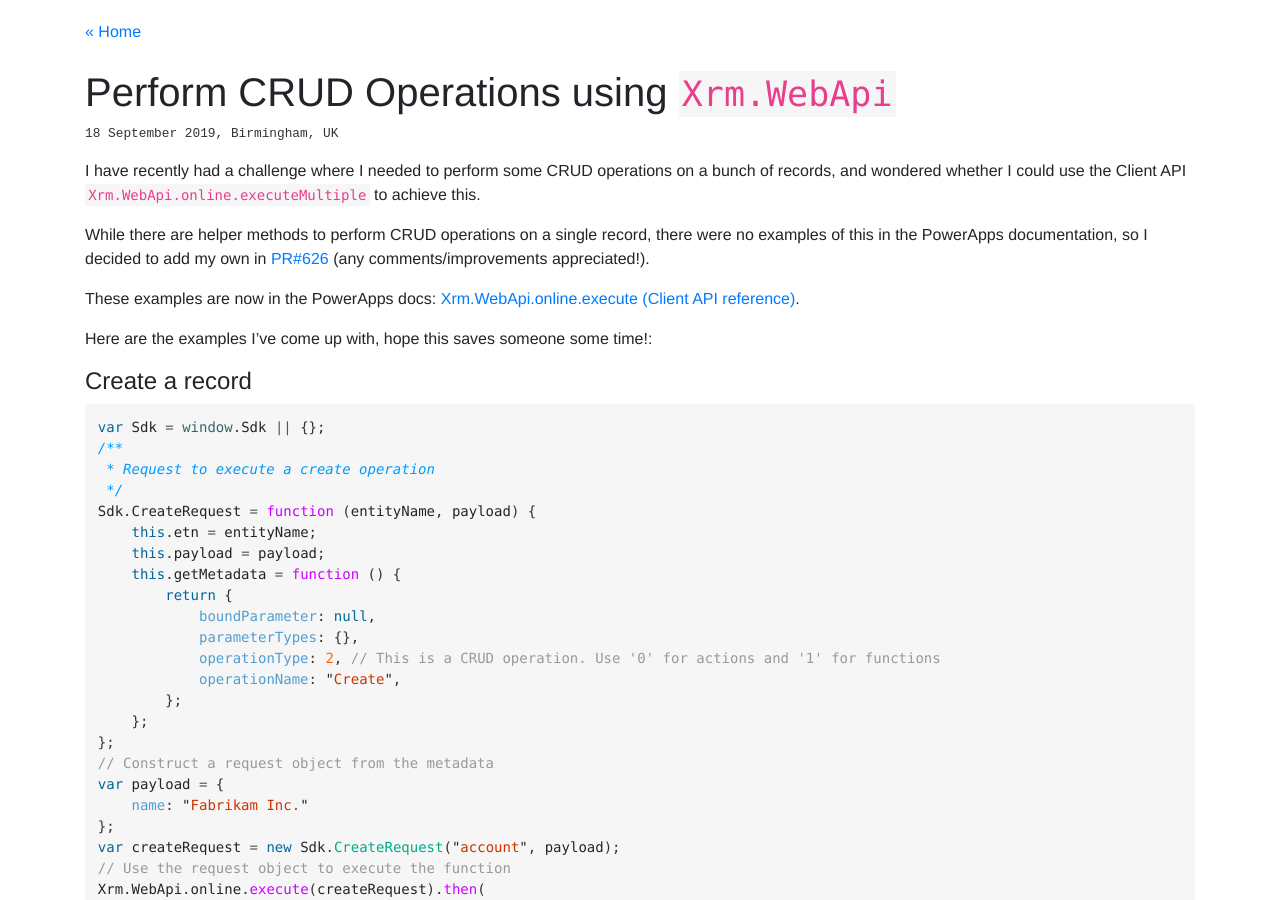
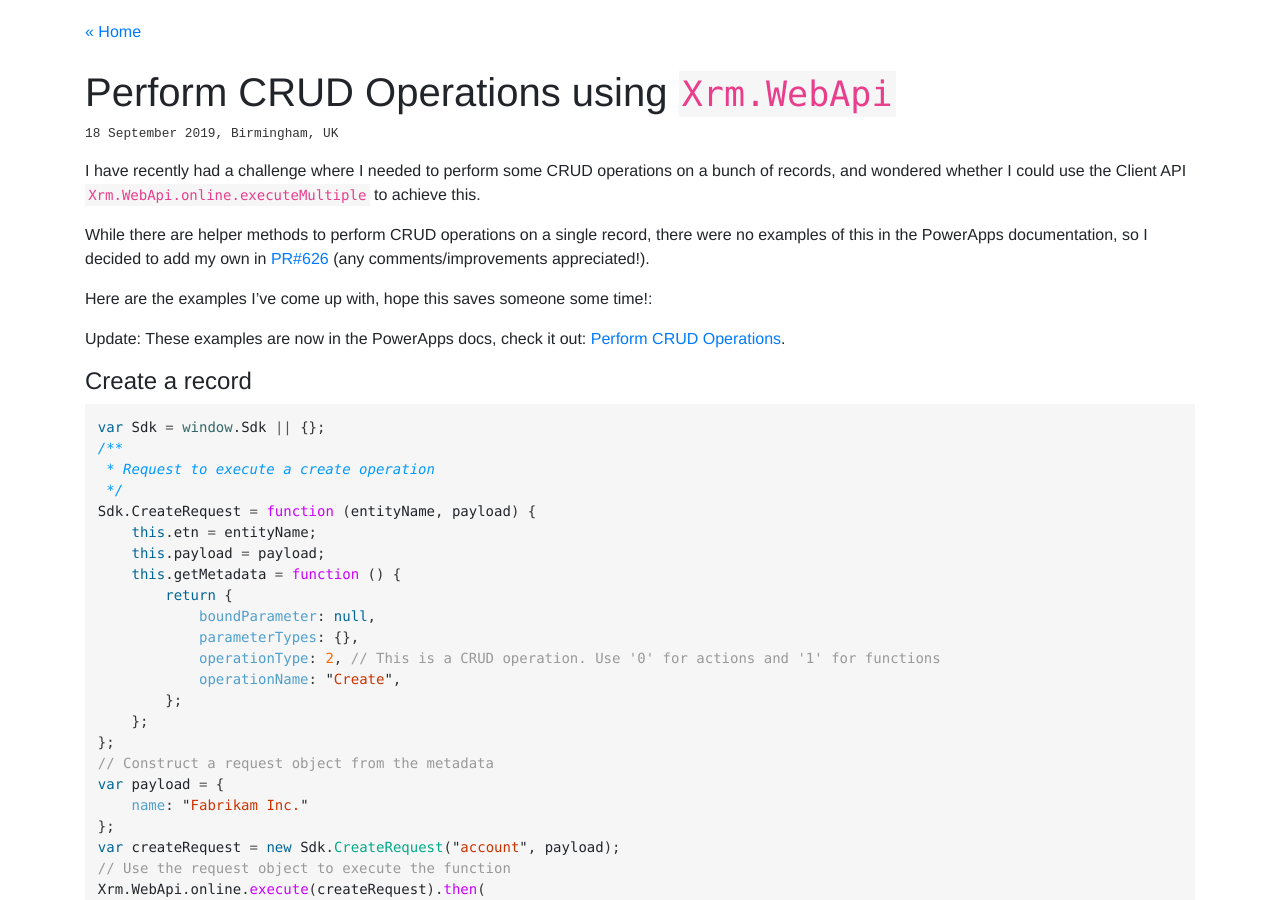
Before and after one commit to mehmetseckin/mehmetseckin.github.io, a Jekyll site: the page built from _posts/2019-09-18-crud-operations-using-xrm-webapi.md, in a window 1280 px wide and 900 px high. Built offline with Jekyll 4.4.1, drawn with Linux system fonts in a browser that asks for light colours.

Commit message:
Update 2019-09-18-crud-operations-using-xrm-webapi.md

```diff
--- a/_posts/2019-09-18-crud-operations-using-xrm-webapi.md
+++ b/_posts/2019-09-18-crud-operations-using-xrm-webapi.md
@@ -12,11 +12,9 @@
 
 While there are helper methods to perform CRUD operations on a single record, there were no examples of this in the PowerApps documentation, so I decided to add my own in [PR#626](https://github.com/MicrosoftDocs/powerapps-docs/pull/626) (any comments/improvements appreciated!).
 
->
-> These examples are now in the PowerApps docs: [Xrm.WebApi.online.execute (Client API reference)](https://docs.microsoft.com/en-us/powerapps/developer/model-driven-apps/clientapi/reference/xrm-webapi/online/execute#perform-crud-operations).
->
+Here are the examples I've come up with, hope this saves someone some time!:
 
-Here are the examples I've come up with, hope this saves someone some time!:
+> Update: These examples are now in the PowerApps docs, check it out: [Perform CRUD Operations](https://docs.microsoft.com/en-us/powerapps/developer/model-driven-apps/clientapi/reference/xrm-webapi/online/execute#perform-crud-operations).
 
 #### Create a record
 
```
